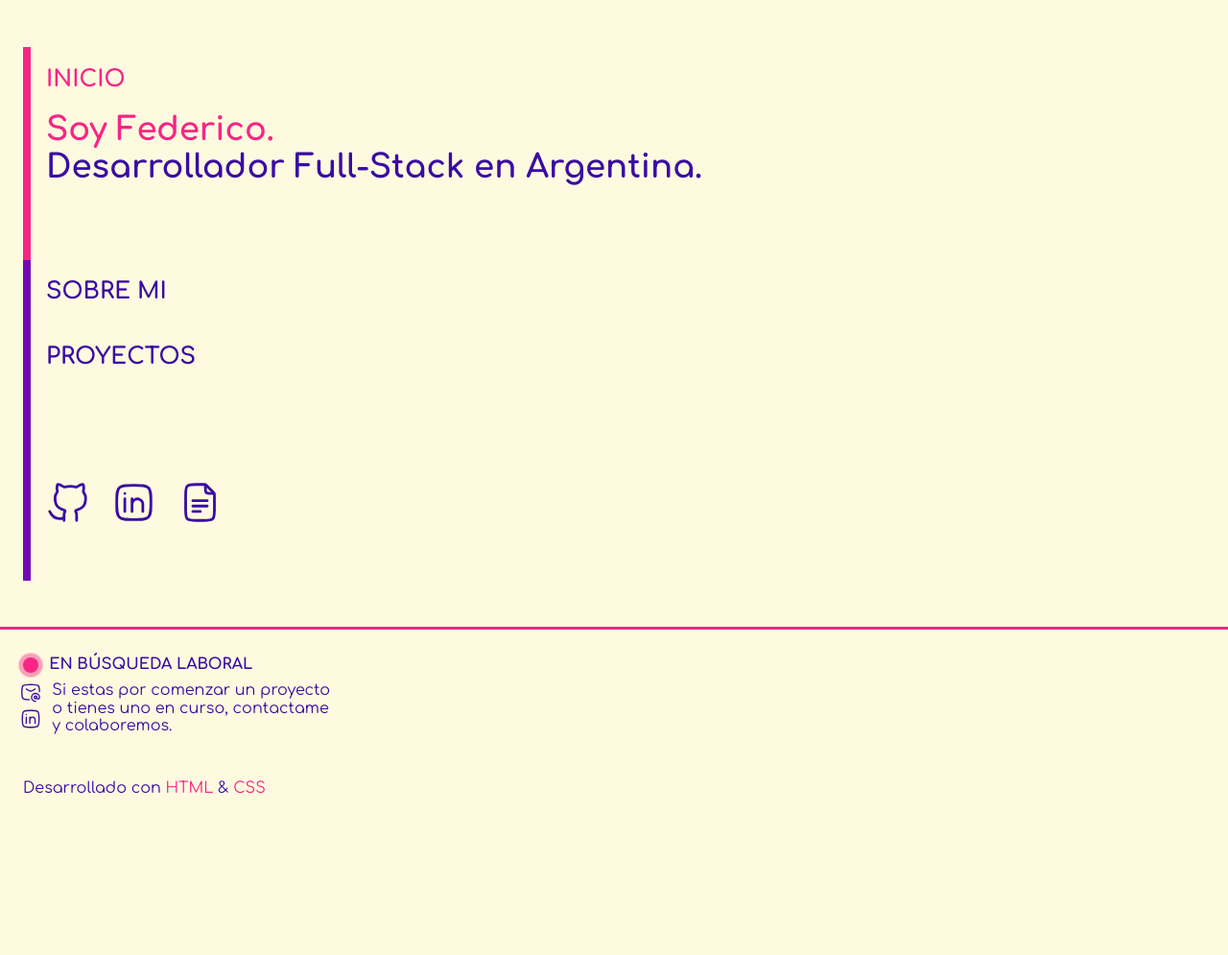
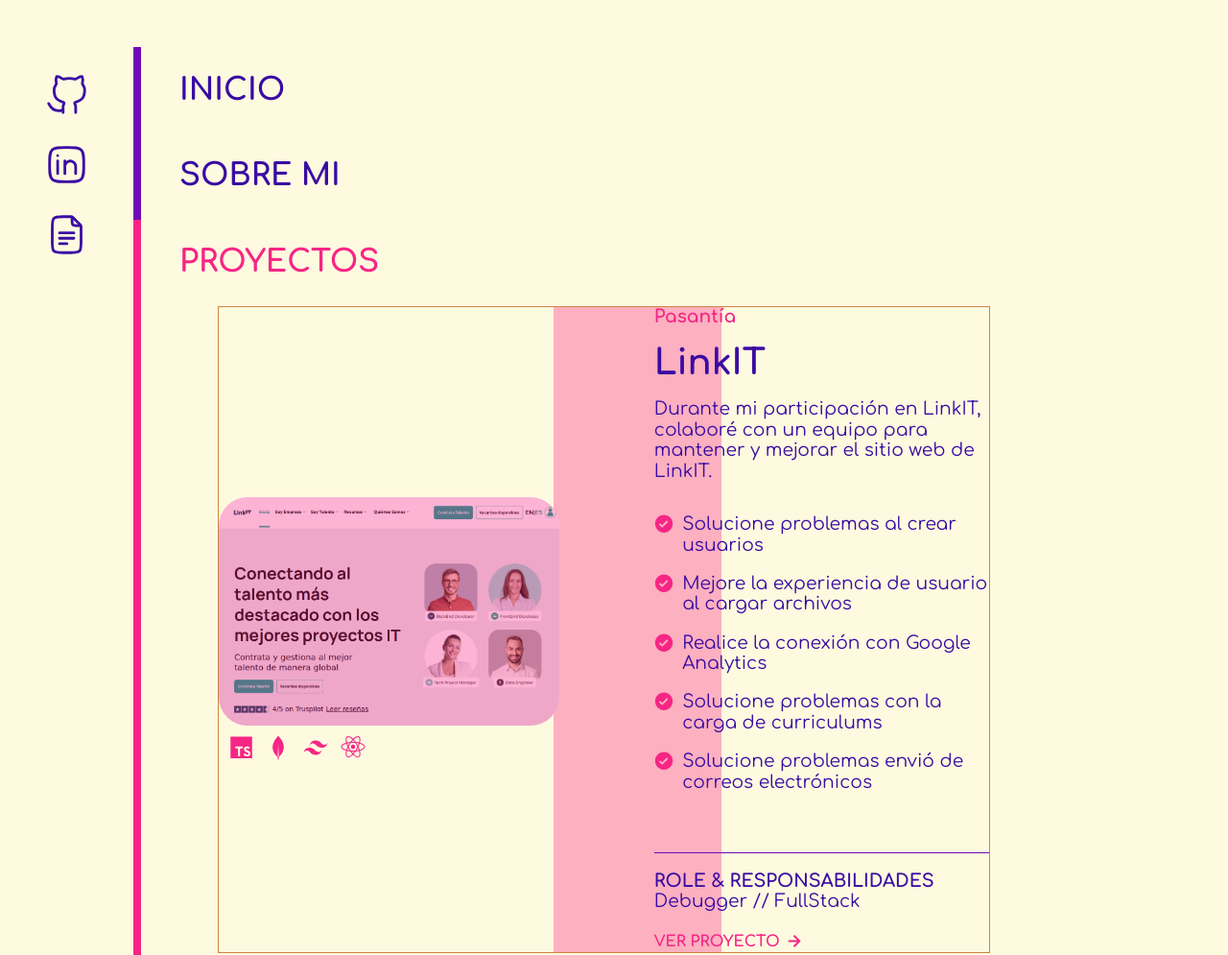
Before and after one commit to fof3096/Federico_Farfan, a plain HTML site: page index.html in a window 1280 px wide. Shown: the top 995 px of the page at 96% size. Before the commit the page ends 846 px from the top, so only its background shows below. Drawn offline with Linux system fonts and the light colour scheme.

Commit message:
Desktop View 50%

```diff
--- a/index.html
+++ b/index.html
@@ -18,7 +18,7 @@
             <a href="https://docs.google.com/document/d/1wxqS4DFaFZUVWRv8xpIWC89IioMwlPDCgCw0EDgSb4Q/edit?usp=sharing"><img src="img/cv_logo.svg" alt="Curriculum"></a>
         </div>
         <div class="main__container">
-            <div class="main__container__option active">
+            <div class="main__container__option">
                 <h2 class="main__container__option__title">INICIO</h2>
                 <div class="main__container__option__content home__content">
                     <h3>Soy Federico.</h3>
@@ -54,13 +54,23 @@
                 </div>
             </div>
 
-            <div class="main__container__option">
+            <div class="main__container__option active">
                 <h2 class="main__container__option__title">PROYECTOS</h2>
                 <div class="main__container__option__content projects__content">
-                    <div>
+                    <div class="projects__content__project">
+                        <div class="projects__content__picture">
                             <figure>
                                 <img src="img/linkit-site.png" alt="LinkIT">
                             </figure>
+                            <ul>
+                                <li><img src="img/Frame-2.svg" alt="TypeScript"></li>
+                                <li><img src="img/Frame-6.svg" alt="MongoDB"></li>
+                                <li><img src="img/Frame-4.svg" alt="Tailwind"></li>
+                                <li><img src="img/Frame.svg" alt="React"></li>
+                            </ul>
+                        </div>
+                        <div class="projects__content__description">
+                            <h5>Pasantía</h5>
                             <h4><strong>LinkIT</strong></h4>
                             <p>Durante mi participación en LinkIT, colaboré  con un equipo para mantener y mejorar el sitio web de LinkIT.</p>
                             <ul>
@@ -74,10 +84,21 @@
                             <p>Debugger // FullStack</p>
                             <a href="https://www.linkit-hr.com/"><strong>VER PROYECTO</strong><img src="img/arrow-right.svg" alt="Ir al proyecto"></a>
                         </div>
-                    <div>
+                    </div>
+                    <div class="projects__content__project">
+                        <div class="projects__content__picture">
                             <figure>
                                 <img src="img/discount-dash-site.png" alt="Discount Dash">
                             </figure>
+                            <ul>
+                                <li><img src="img/Frame-2.svg" alt="TypeScript"></li>
+                                <li><img src="img/Frame-7.svg" alt="Firebase"></li>
+                                <li><img src="img/Frame-9.svg" alt="CSS"></li>
+                                <li><img src="img/Frame.svg" alt="React"></li>
+                            </ul>
+                        </div>
+                        <div class="projects__content__description">
+                            <h5>Proyecto</h5>
                             <h4><strong>Discount Dash</strong></h4>
                             <p>Participé activamente en el desarrollo de una aplicación web de venta de alimentos.</p>
                             <ul>
@@ -85,10 +106,12 @@
                                 <li><img src="img/check.svg" alt="check-icon">Agregue métodos de pago utilizando Mercado Pago.</li>
                                 <li><img src="img/check.svg" alt="check-icon">Agregue el envío de emails.</li>
                                 <li><img src="img/check.svg" alt="check-icon">Agregue un mapa para agregar direcciones.</li>
+                                <li>Hola</li>
                             </ul>
                             <p><strong>ROLE & RESPONSABILIDADES</strong></p>
                             <p>FullStack</p>
                             <a href="https://github.com/UFCampos/Discount-Dash"><strong>VER PROYECTO</strong><img src="img/arrow-right.svg" alt="Ir al proyecto"></a>
+                        </div>
                     </div>
                 </div>
             </div>
--- a/style.css
+++ b/style.css
@@ -1,11 +1,18 @@
 :root {
+  /* Color */
   --primary-color: #F72585;
   --secondary-color: #7209B7;
   --font-color: #3A0CA3;
   --background-color: #FEFAE0;
   --semi-primary-color: #f7258458;
-  --title-size: 1.5rem;
-  --footer-size: 1rem;
+  /* Font-size */
+  --option-size: 1.5rem;
+  --home-size: 2.12rem;
+  --about-size: 1.2rem;
+  --about-education-size: .9rem;
+  --projects-title-size: 1.2rem;
+  --projects-text-size: 1rem;
+  /* Space */
   --left-space: 1.5em;
 }
 
@@ -50,11 +57,21 @@
   padding: 0 1em;
 }
 
+.main__container__option__title {
+  font-size: var(--option-size);
+  -webkit-user-select: none; /* Safari */
+  -ms-user-select: none; /* IE 10 and IE 11 */
+  user-select: none; /* Standard syntax */
+}
+
+.main__container__option__title:hover {
+  cursor: pointer;
+}
+
 .main__container__option__content {
   max-height: 0;
   overflow: hidden;
 }
-
 
 .main__container__option.active {
   border-left: 8px solid var(--primary-color);
@@ -72,7 +89,7 @@
 .home__content h3 {
   color: var(--primary-color);
   margin: 0;
-  font-size: 2.12rem;
+  font-size: var(--home-size);
 }
 
 .home__content h3:last-of-type {
@@ -80,7 +97,7 @@
 }
 
 .about__content p {
-  font-size: 1.2rem;
+  font-size: var(--about-size);
 }
 
 .about__content ul {
@@ -100,16 +117,16 @@
   h5 {
     color: var(--primary-color);
     margin: 0;
-    font-size: .9rem;
+    font-size: var(--about-education-size);
   }
 
   p {
     margin: 0;
-    font-size: .9rem;
+    font-size: var(--about-education-size);
   }
 }
 
-.main__container__option__content div:last-of-type {
+.about__content div:last-of-type {
   margin-top: 2em;
 }
 
@@ -119,11 +136,12 @@
   gap: 7em;
 }
 
-.projects__content div figure {
+.projects__content__picture figure {
   background-color: var(--semi-primary-color);
   border-radius: 10px;
   position: relative;
   width: 100%;
+  height: 100%;
   margin: 0;
 
   img {
@@ -136,32 +154,41 @@
   }
 }
 
-.projects__content div h4 {
-  font-size: 1.12rem;
+.projects__content__picture ul {
+  display: none;
+}
+
+.projects__content__description h5 {
+  display: none;
+}
+
+.projects__content__description h4 {
+  font-size: var(--projects-title-size);
   margin: 1em .3em .5em;
 }
 
-.projects__content div p:first-of-type {
+.projects__content__description p:first-of-type {
   margin-top: 0;
   margin-left: .3em;
 }
 
-.projects__content div p {
-  font-size: 1rem;
+.projects__content__description p {
+  font-size: var(--projects-text-size);
 }
 
-.projects__content div p:last-of-type {
+.projects__content__description p:last-of-type {
   margin-top: -1em;
   margin-left: 0;
 }
 
-.projects__content div ul {
+.projects__content__description ul {
   border-bottom: 1px solid var(--secondary-color);
   list-style: none;
   padding: 0;
   margin-left: .3em;
 
   li {
+    font-size: var(--projects-text-size);
     display: flex;
     align-items: start;
     gap: 0.5em;
@@ -169,7 +196,11 @@
   }
 }
 
-.projects__content div a {
+.projects__content__project:last-of-type ul li:last-of-type {
+  color: transparent;
+}
+
+.projects__content__description a {
   color: var(--primary-color);
   text-decoration: none;
   display: flex;
@@ -177,7 +208,7 @@
   gap: 0.2em;
 }
 
-.projects__content div a img {
+.projects__content__description a img {
   width: 23px;
   height: 23px;
 }
@@ -257,3 +288,130 @@
     opacity: 0;
   }
 }
+
+@media screen and (min-width: 950px) {
+  :root {
+    --option-size: 2rem;
+    --home-size: 5.25rem;
+    --about-size: 2rem;
+    --about-education-size: 1.25rem;
+    --projects-title-size: 2.3rem;
+    --projects-text-size: 1.17rem;
+    --left-space: 2.94em;
+  }
+
+  .main {
+    flex-direction: row;
+  }
+
+  .main__contact {
+    order: 0;
+    align-items: start;
+    flex-direction: column;
+    border: none;
+    padding: 1.66em var(--left-space) 0 0;
+  }
+
+  .main__container__option {
+    padding: 0 2.5em;
+  }
+
+  .main__container__option:last-of-type {
+    flex-grow: 1;
+    padding-bottom: 7.8em;
+  }
+
+  .about__content div {
+    display: inline-flex;
+  }
+
+  .about__content div:first-of-type {
+    margin-right: 7.7em;
+  }
+
+  .main__container__option__content div:last-of-type {
+    margin-top: 0;
+  }
+
+  .projects__content__project {
+    display: flex;
+    align-items: center;
+    width: 80%;
+    gap: 6.2em;
+    margin-left: 2.5em;
+    border: 1px peru solid;
+  }
+
+  .projects__content__picture {
+    display: flex;
+    flex-direction: column;
+    align-items: start;
+  }
+
+  .projects__content__picture figure {
+    border-radius: 30px;
+
+    img {
+      border-radius: 30px;
+    }
+  }
+
+  .projects__content__picture ul {
+    display: flex;
+    list-style: none;
+    gap: .6rem;
+    padding: 0 .5em;
+    margin: .5em 0 0;
+
+    li {
+      width: 29.47px;
+      height: 29.47px;
+    }
+
+    img {
+      width: 100%;
+      height: 100%;
+    }
+  }
+
+  .projects__content__description {
+    position: relative;
+    display: flex;
+    flex-direction: column;
+  }
+
+  .projects__content__description::before {
+    content: "";
+    position: absolute;
+    height: 100%;
+    width: 50%;
+    top: 0%;
+    left: -30%;
+    z-index: -10;
+    background-color: var(--semi-primary-color);
+  }
+
+  .projects__content__description h5 {
+    display: inline;
+    color: var(--primary-color);
+    font-size: var(--projects-text-size);
+    margin: 0 0 .9em;
+  }
+
+  .projects__content__description h4 {
+    margin: 0 0 1rem;
+  }
+
+  .projects__content__description p:first-of-type {
+    margin: 0 0 2.1rem;
+  }
+
+  .projects__content__description ul {
+    margin: 0 0 0;
+    padding-bottom: 2.7em;
+
+    li {
+      font-size: var(--projects-text-size);
+    }
+  }
+}
```
Also changed, not shown: img/Frame-7.svg (added). Lines whose indentation alone changed are shown as unchanged.
